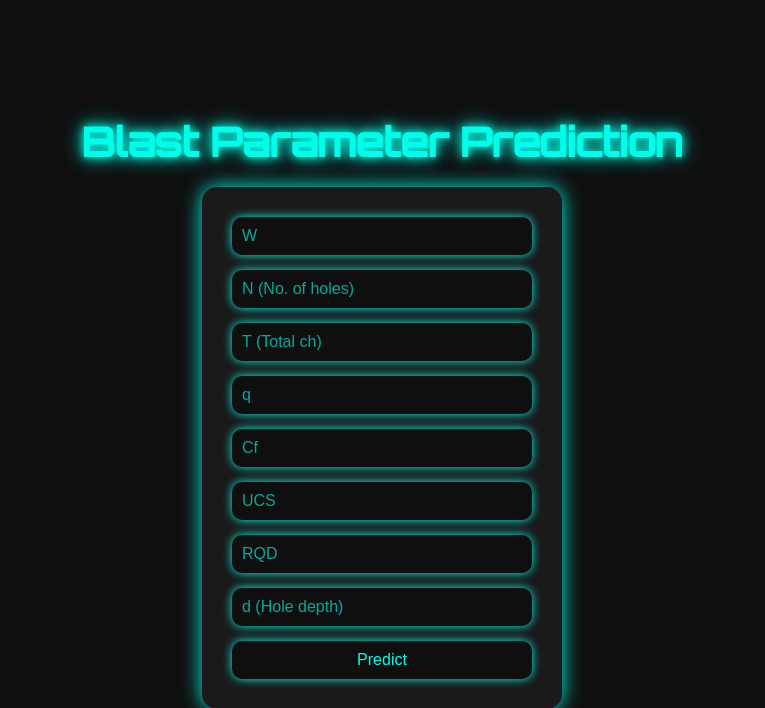
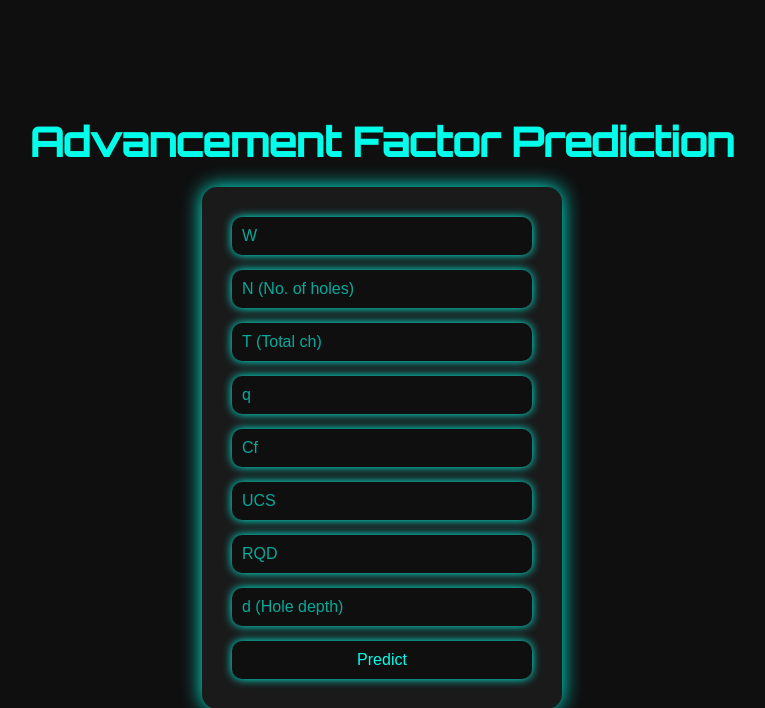
Before and after one commit to chaman08/af_predictor, a Flask app: page / in a window 1280 px wide. Shown: the top 708 px of the page, without its empty margins (258-1023 px from the left). Run offline with Flask 3, Linux system fonts and the light colour scheme; parts of the project's set-up code (start-up, migrations or seed data) failed here and were passed over.

Commit message:
frontend

```diff
--- a/templates/index.html
+++ b/templates/index.html
@@ -20,7 +20,6 @@
         h1 {
             margin-bottom: 20px;
             font-size: 2.5em;
-            text-shadow: 0 0 10px #00ffea, 0 0 20px #00ffea;
         }
 
         form {
@@ -68,7 +67,7 @@
     <link href="https://fonts.googleapis.com/css2?family=Orbitron:wght@500&display=swap" rel="stylesheet">
 </head>
 <body>
-    <h1>Blast Parameter Prediction</h1>
+    <h1>Advancement Factor Prediction</h1>
     <form method="POST">
         <input type="number" name="W" placeholder="W" step="any" required>
         <input type="number" name="N" placeholder="N (No. of holes)" step="any" required>
```
